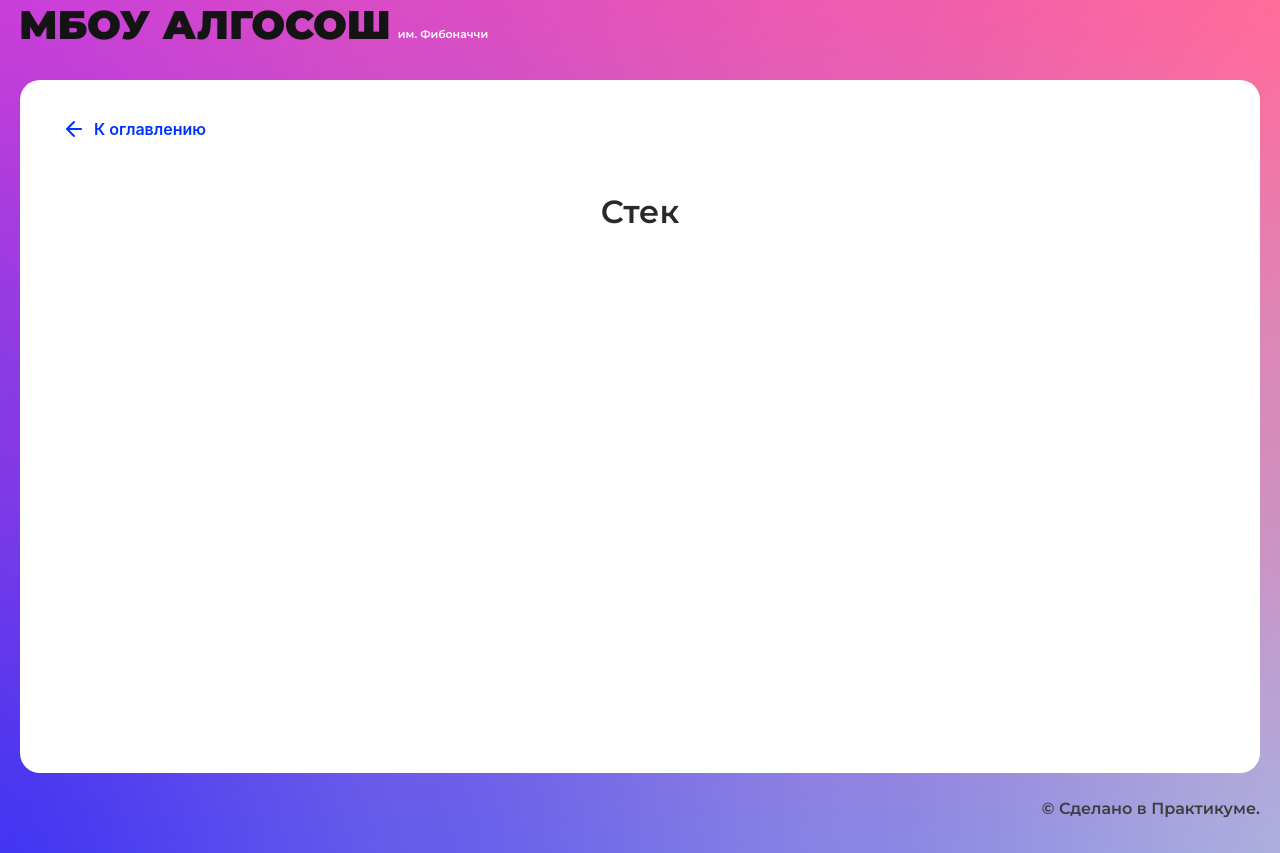
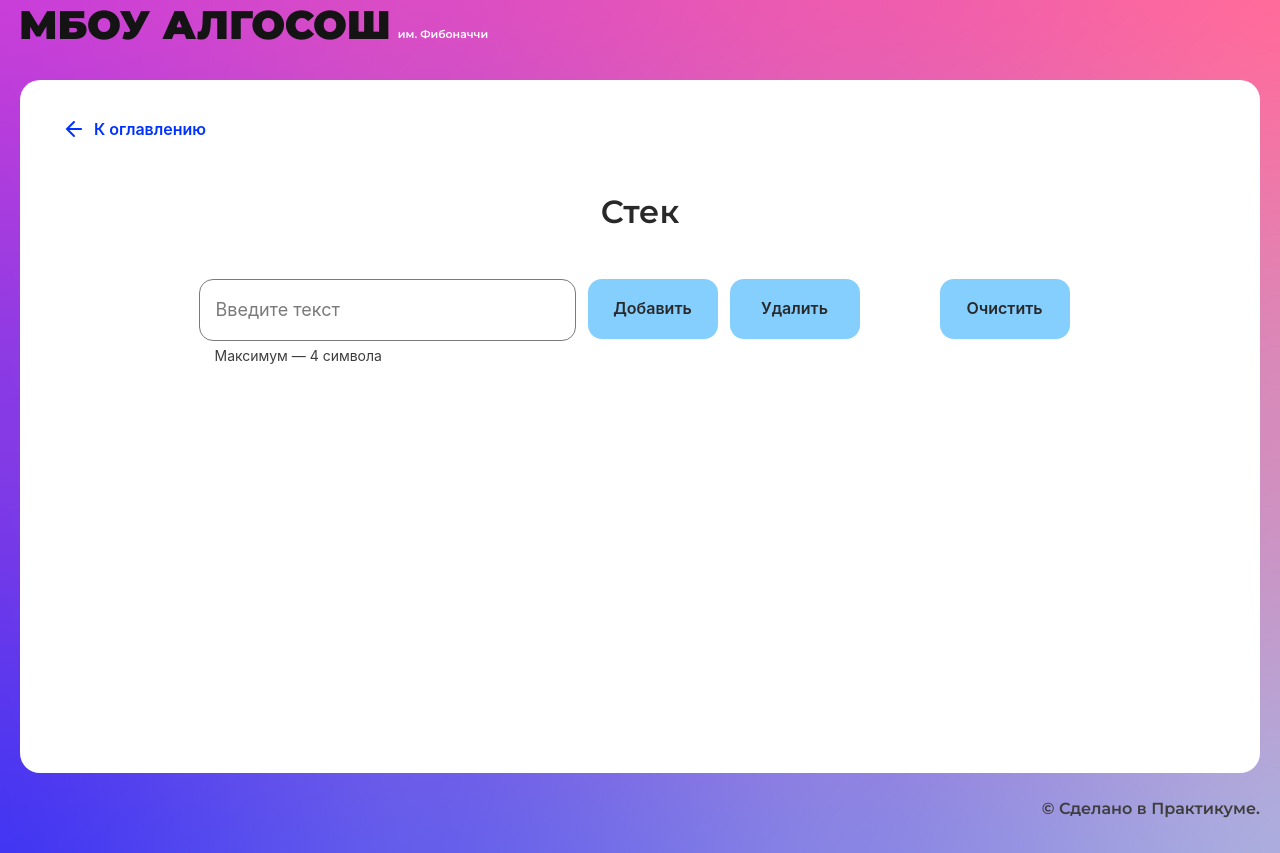
Before and after one commit to TheVadiratti/algososh, a React (Create React App) app: page /stack in a window 1280 px wide. Built offline with nearby package versions, Linux system fonts and the light colour scheme.

Commit message:
feat: добавить верстку stack-page

```diff
--- /dev/null
+++ b/src/components/stack-animation/stack-animation.tsx
@@ -0,0 +1,10 @@
+import React from 'react';
+import Styles from './stack-animation.module.css'
+
+export default function StackAnimation () {
+  return (
+    <div className={Styles.result}>
+
+    </div>
+  )
+}
--- /dev/null
+++ b/src/pages/stack-page/stack-page.module.css
@@ -0,0 +1,6 @@
+.form {
+  width: fit-content;
+  display: flex;
+  margin: auto;
+  gap: 12px;
+}
--- a/src/pages/stack-page/stack-page.tsx
+++ b/src/pages/stack-page/stack-page.tsx
@@ -1,10 +1,32 @@
 import React from "react";
+import Styles from './stack-page.module.css';
+import { Input } from "../../components/ui/input/input";
 import { SolutionLayout } from "../../components/ui/solution-layout/solution-layout";
+import { Button } from "../../components/ui/button/button";
+import StackAnimation from "../../components/stack-animation/stack-animation";
 
 export const StackPage: React.FC = () => {
+  const [inputValue, setInputValue] = React.useState('');
+
+  const enterText = (e: React.ChangeEvent<HTMLInputElement>) => {
+    setInputValue(e.target.value);
+  }
+
   return (
     <SolutionLayout title="Стек">
-
+      <form className={Styles.form}>
+        <Input
+          maxLength={4}
+          isLimitText={true}
+          style={{width: '377px'}}
+          onChange={enterText}
+          value={inputValue}
+        />
+        <Button type="button" text="Добавить" />
+        <Button type="button" text="Удалить" />
+        <Button type="reset" text="Очистить" style={{marginLeft: '68px'}} />
+        <StackAnimation />
+      </form>
     </SolutionLayout>
   );
 };
```
Also changed, not shown: src/components/stack-animation/stack-animation.module.css (added).
